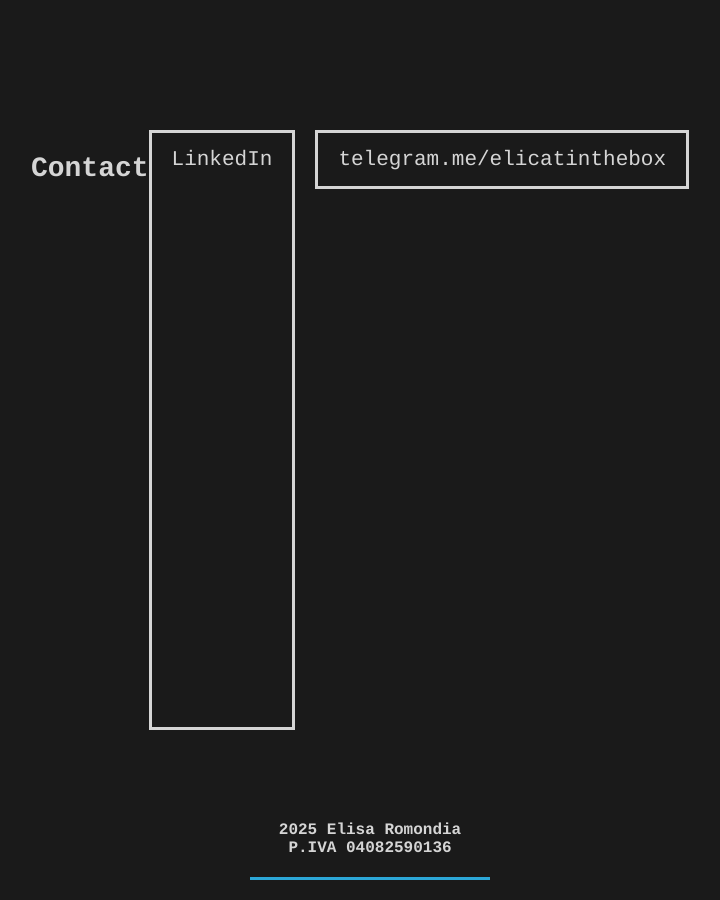
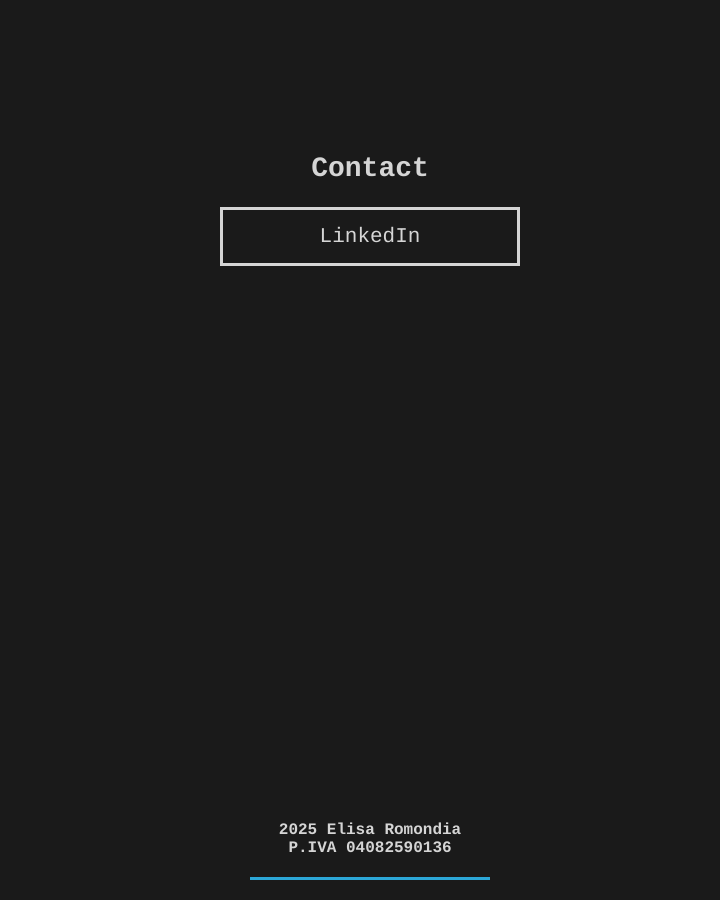
Before and after one commit to elicatinthebox/elisaromondia.github.io, a Next.js app: page / in a window 1280 px wide. Shown: the part 1380-2280 px from the top of the page, without its empty margins (270-990 px from the left). Built offline with nearby package versions, Linux system fonts and the light colour scheme.

Commit message:
Update home.tsx

```diff
--- a/pages/home/home.tsx
+++ b/pages/home/home.tsx
@@ -67,19 +67,12 @@ export default function Home() {
           </div>
         </div>
         <div className={styles.aboutSection}>
-          <h2 className={styles.linkBoxTitle}>Contact</h2>
-          <Link href={`https://www.linkedin.com/in/elisa-romondia/`} className={styles.linkBoxButton}>
-            LinkedIn
-          </Link>
           <div className={styles.linkBox}>
-            <div className={styles.linkBoxTextContent}>
-              <Link href={`https://telegram.me/elicatinthebox`} className={styles.linkBoxButton}>
-                telegram.me/elicatinthebox
-              </Link>
-            </div>
+            <h2 className={styles.linkBoxTitle}>Contact</h2>
+            <Link href={`https://www.linkedin.com/in/elisa-romondia/`} className={styles.linkBoxButton}>
+              LinkedIn
+            </Link>
           </div>
-
-
         </div>
         <Footer />
       </div>
```
